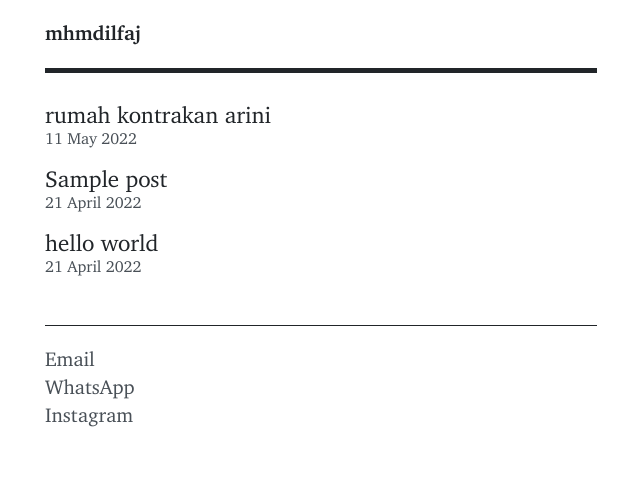
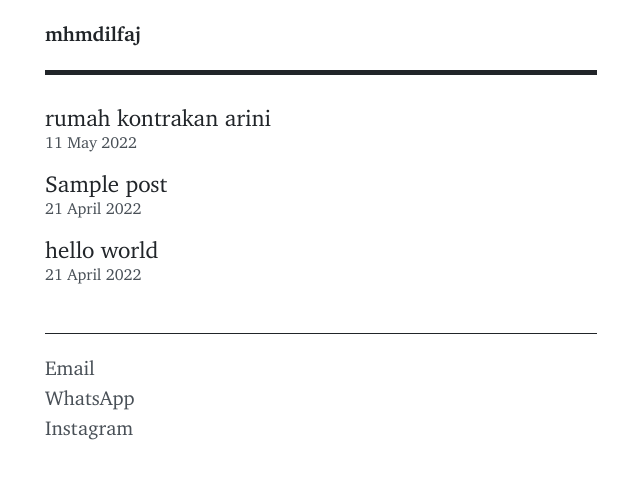
Before and after one commit to mhmdilfaj/mhmdilfaj.github.io, a Jekyll site: the page built from index.html, in a window 1280 px wide. Shown: the top 479 px of the page, without its empty margins (319-959 px from the left). Built offline with Jekyll 4.4.1, drawn with Linux system fonts in a browser that asks for light colours; some web fonts are replaced.

Commit message:
Update stylesheet.css

```diff
--- a/assets/stylesheet.css
+++ b/assets/stylesheet.css
@@ -122,8 +122,8 @@
 
 body {
   font-family: var(--serif-font), var(--system-font);
-  font-size: 18px;
-  line-height: 1.4;
+  font-size: 17px;
+  line-height: 1.5;
   color: var(--fg-color);
   background-color: var(--bg-color);
 }
```
